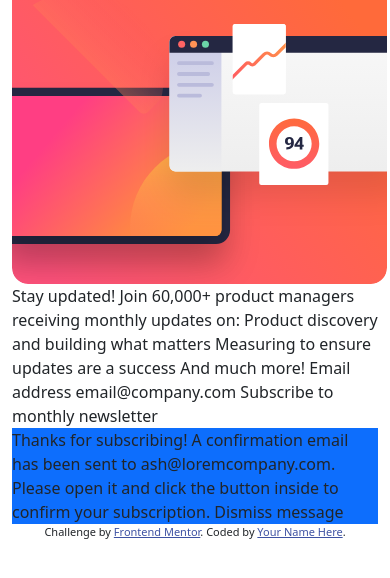
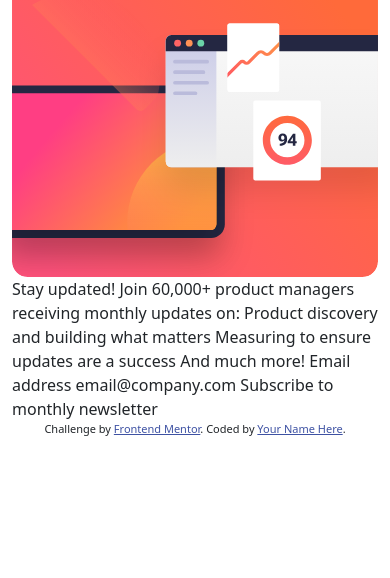
Before and after one commit to Sh13unda/newsletter-signin, a website: page index.html in a window 390 px wide. Drawn offline with nearby package versions, Linux system fonts and the light colour scheme.

Commit message:
Responsiveness of the page.

```diff
--- a/index.html
+++ b/index.html
@@ -14,12 +14,18 @@
 </head>
 <body>
   <div class="container">
-    <section>
-      <img src="./assets/images/illustration-sign-up-mobile.svg" alt="sign-up image">
+    <div class="row">
+      <section class="container col-md-6 order-md-2">
+        <div class="row">
+          <div class="col-12">
+            <img class="img-fluid d-block d-md-none" src="./assets/images/illustration-sign-up-mobile.svg" alt="sign-up image">
+            <img class="img-fluid d-none d-md-block" src="./assets/images/illustration-sign-up-desktop.svg" alt="sign-up image">
+          </div>
+        </div>
       </section>
 
       <!-- Sign-up form start -->
-    <section>
+      <section class="col-md-6 order-md-1">
         Stay updated!
 
         Join 60,000+ product managers receiving monthly updates on:
@@ -33,11 +39,13 @@
 
         Subscribe to monthly newsletter
       </section>
+    </div>
+  </div>
 
     <!-- Sign-up form end -->
 
     <!-- Success message start -->
-    <section class="bg-primary">
+  <section class="d-none">
     Thanks for subscribing!
 
     A confirmation email has been sent to ash@loremcompany.com.
@@ -46,7 +54,6 @@
     Dismiss message
   </section>
   <!-- Success message end -->
-  </div>
 
   <div class="attribution">
     Challenge by <a href="https://www.frontendmentor.io?ref=challenge" target="_blank">Frontend Mentor</a>.
```
Lines whose indentation alone changed are shown as unchanged.
